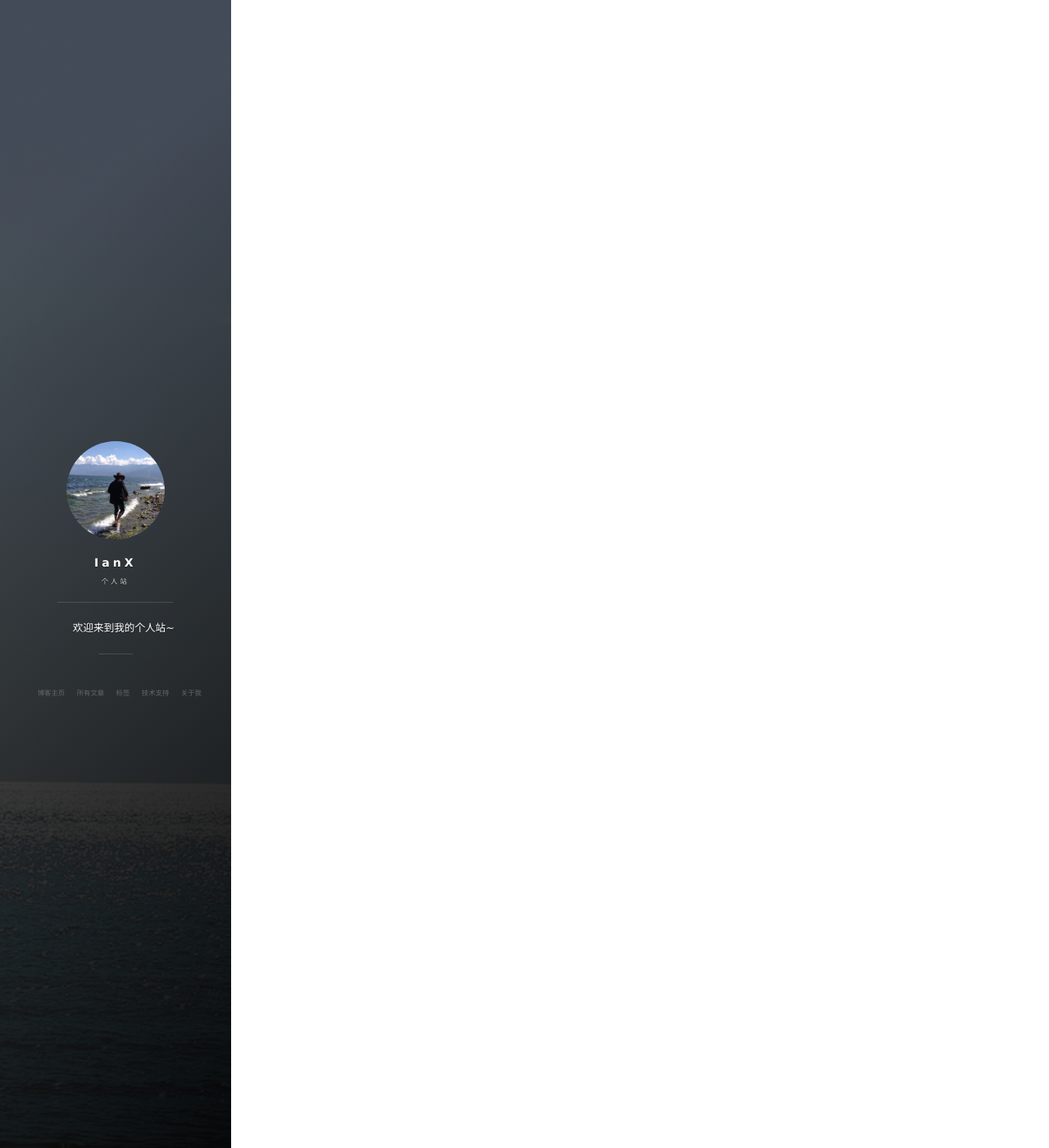
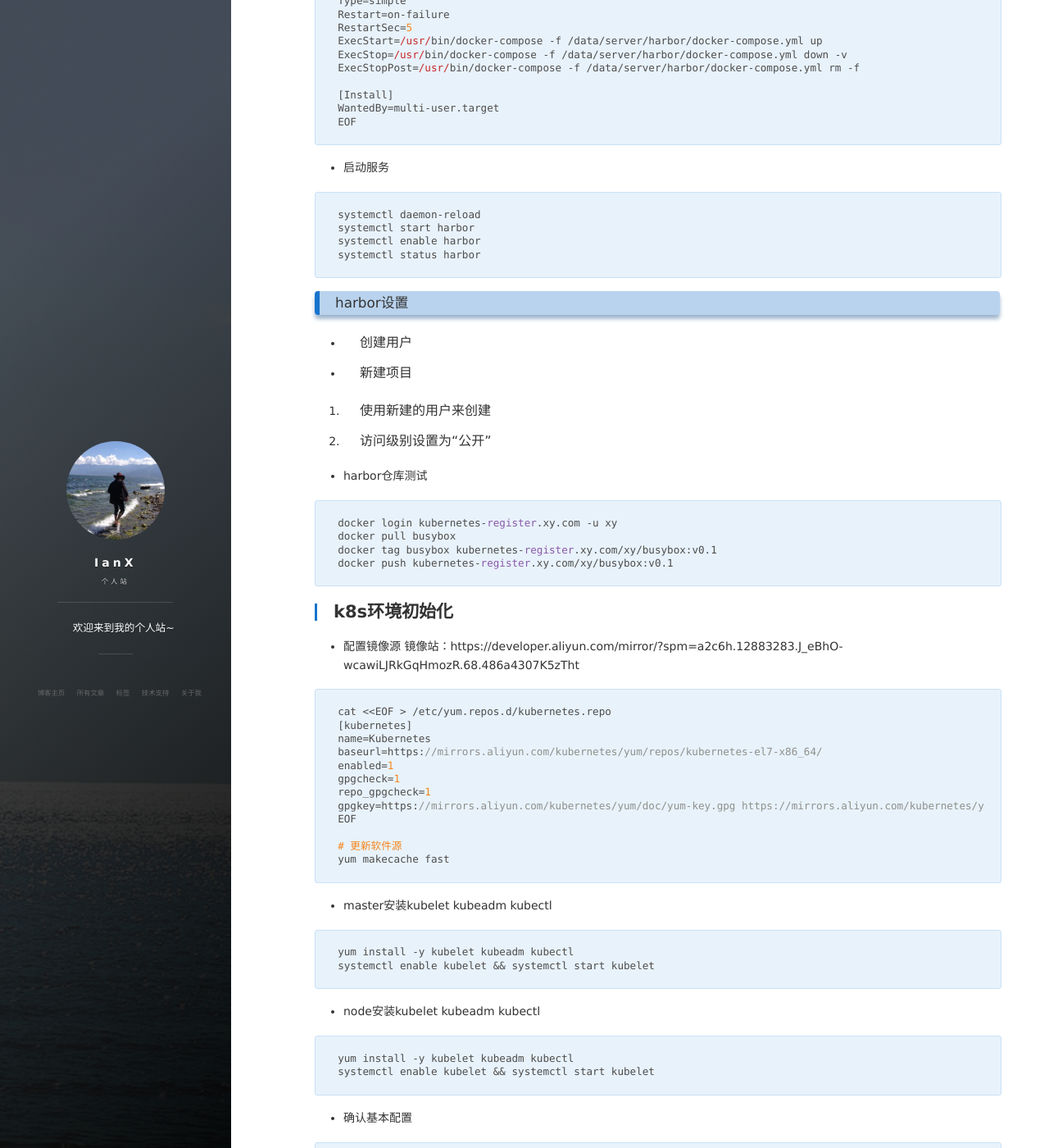
Before and after one commit to XiangYing/xiangying.github.com, a Jekyll site: the page built from _posts/2023-07-28-k8s环境搭建.md, in a window 1280 px wide and 1400 px high, scrolled down 5209 px. Shown: the whole window at 82% size. Built offline with Jekyll 4.4.1, drawn with Linux system fonts in a browser that asks for light colours; nearby versions of some CDN libraries; comment, search, counter and statistics services are not loaded; some of the changed text lies outside the part shown.

Commit message:
补充文档

````diff
--- a/_posts/2023-07-28-k8s环境搭建.md
+++ b/_posts/2023-07-28-k8s环境搭建.md
@@ -204,11 +204,143 @@ docker images
 
 ### 配置
 
+### 修改配置文件
+
 ```shell
 cp harbor.yml.tmpl harbor.yml
 sed -ri.bak 's/(^hostname:)\s+[a-z.]+/\1 kubernetes-register.xy.com/' harbor.yml
 sed -ri.bak 's/(^https:)/#\1/' harbor.yml
 sed -ri.bak 's/(certificate:)/#\1/' harbor.yml
 sed -ri.bak 's/(private_key:)/#\1/' harbor.yml
-sed -ri.bak 's|(data_volume:\s+)[/a-z]|\1/data/server/harbor/data|' harbor.yml
+sed -ri.bak 's|(data_volume:\s+)[/a-z]|\1/data/server/harbor/|' harbor.yml
 ```
+
+### 命令行启动
+
+```shell
+./prepare
+./install.sh
+```
+
+检查效果
+
+```shell
+docker-compose ps
+```
+
+### systemd管理
+
+- harbor.service
+
+```shell
+cat > /etc/systemd/system/harbor.service << EOF
+# https://github.com/goharbor/harbor/blob/main/tools/systemd/harbor.service
+[Unit]
+Description=Harbor Cloud Native Registry
+Documentation=https://goharbor.io
+After=docker.service
+Requires=docker.service
+
+[Service]
+Type=simple
+Restart=on-failure
+RestartSec=5
+ExecStart=/usr/bin/docker-compose -f /data/server/harbor/docker-compose.yml up
+ExecStop=/usr/bin/docker-compose -f /data/server/harbor/docker-compose.yml down -v
+ExecStopPost=/usr/bin/docker-compose -f /data/server/harbor/docker-compose.yml rm -f
+
+[Install]
+WantedBy=multi-user.target
+EOF
+```
+
+- 启动服务
+
+```shell
+systemctl daemon-reload
+systemctl start harbor
+systemctl enable harbor
+systemctl status harbor
+```
+
+### harbor设置
+
+- 创建用户
+
+- 新建项目
+
+1. 使用新建的用户来创建
+
+2. 访问级别设置为“公开”
+
+- harbor仓库测试
+
+```shell
+docker login kubernetes-register.xy.com -u xy
+docker pull busybox
+docker tag busybox kubernetes-register.xy.com/xy/busybox:v0.1
+docker push kubernetes-register.xy.com/xy/busybox:v0.1
+```
+
+## k8s环境初始化
+
+- 配置镜像源
+镜像站：https://developer.aliyun.com/mirror/?spm=a2c6h.12883283.J_eBhO-wcawiLJRkGqHmozR.68.486a4307K5zTht
+
+```shell
+cat <<EOF > /etc/yum.repos.d/kubernetes.repo
+[kubernetes]
+name=Kubernetes
+baseurl=https://mirrors.aliyun.com/kubernetes/yum/repos/kubernetes-el7-x86_64/
+enabled=1
+gpgcheck=1
+repo_gpgcheck=1
+gpgkey=https://mirrors.aliyun.com/kubernetes/yum/doc/yum-key.gpg https://mirrors.aliyun.com/kubernetes/yum/doc/rpm-package-key.gpg
+EOF
+
+# 更新软件源
+yum makecache fast
+```
+
+- master安装kubelet kubeadm kubectl
+
+```shell
+yum install -y kubelet kubeadm kubectl
+systemctl enable kubelet && systemctl start kubelet
+```
+
+- node安装kubelet kubeadm kubectl
+
+```shell
+yum install -y kubelet kubeadm kubectl
+systemctl enable kubelet && systemctl start kubelet
+```
+
+- 确认基本配置
+
+```shell
+# 检查镜像文件列表
+kubeadm config image list
+
+# 获取镜像文件
+images=$(kubeadm config images list  --kubernetes-version=1.28.2|awk -F '/' '{print $NF}')
+for i in $images
+do
+  docker pull registry.aliyuncs.com/google_containers/$i
+  docker tag registry.aliyuncs.com/google_containers/$i kubernetes-register.xy.com/google_containers/$i
+  docker push kubernetes-register.xy.com/google_containers/$i
+  docker rmi registry.aliyuncs.com/google_containers/$i
+done
+```
+
+- master环境初始化
+
+```shell
+kubeadm init --kubernetes-version=1.28.2 --apiserver-advertise-address=10.0.0.12 --image-repository=kubernetes-register.xy.com/google_containers --pod-network-cidr="10.24.0.0/16" --service-cidr="10.96.0.0/12" --ignore-preflight-errors=Swap  --cri-socket=unix:///var/run/cri-dockerd.sock
+```
+
+- node节点加入
+
+```shell
+kubeadm join 10.0.0.12:6443 --token xxxxxxx --discovery-token-ca-cert-hash xxxxxxxx --cri-socket=unix:///var/run/cri-dockerd.sock
+```
````
Also changed, not shown: _posts/2023-12-31-bash札记.md (+6 -2 lines), Gemfile.lock.
